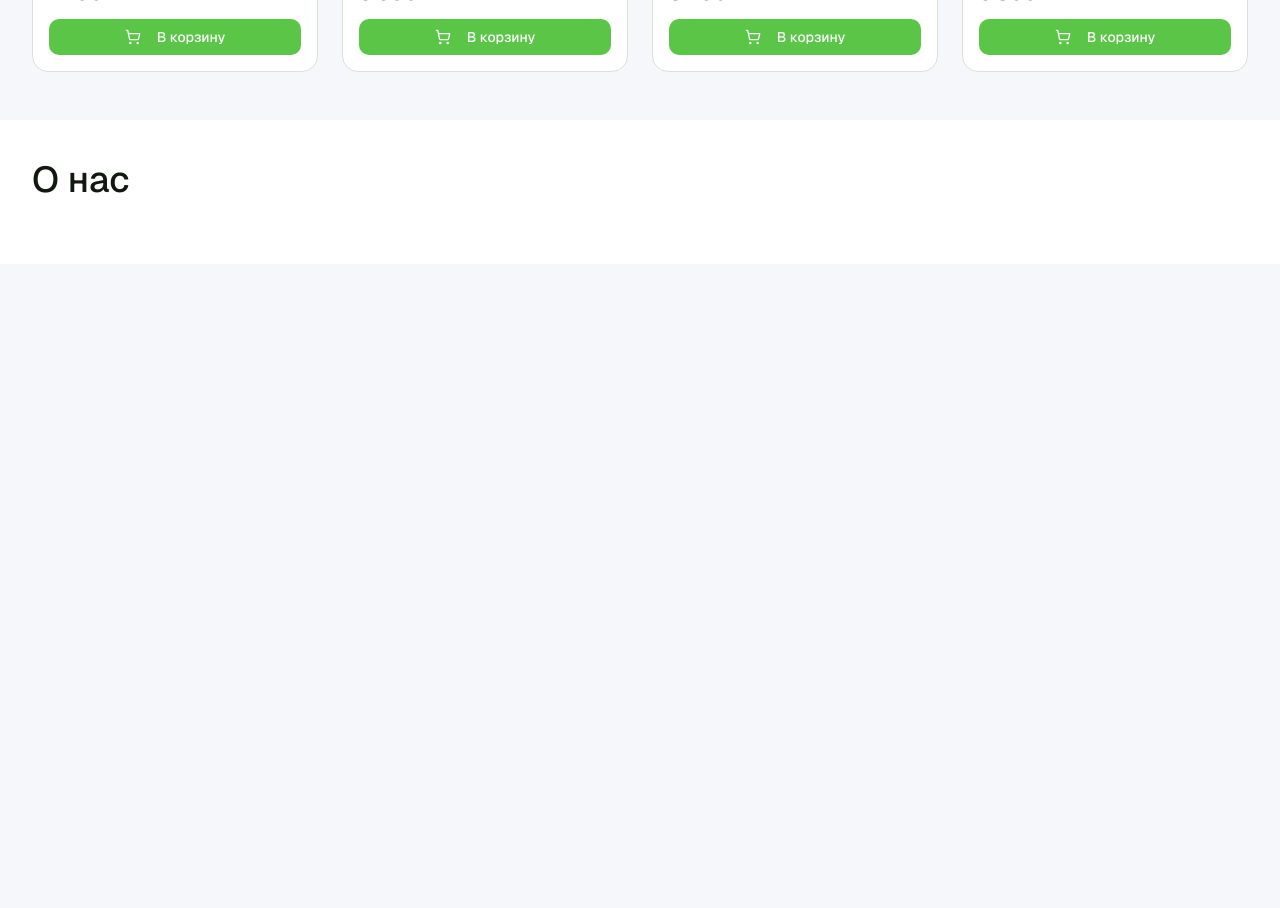
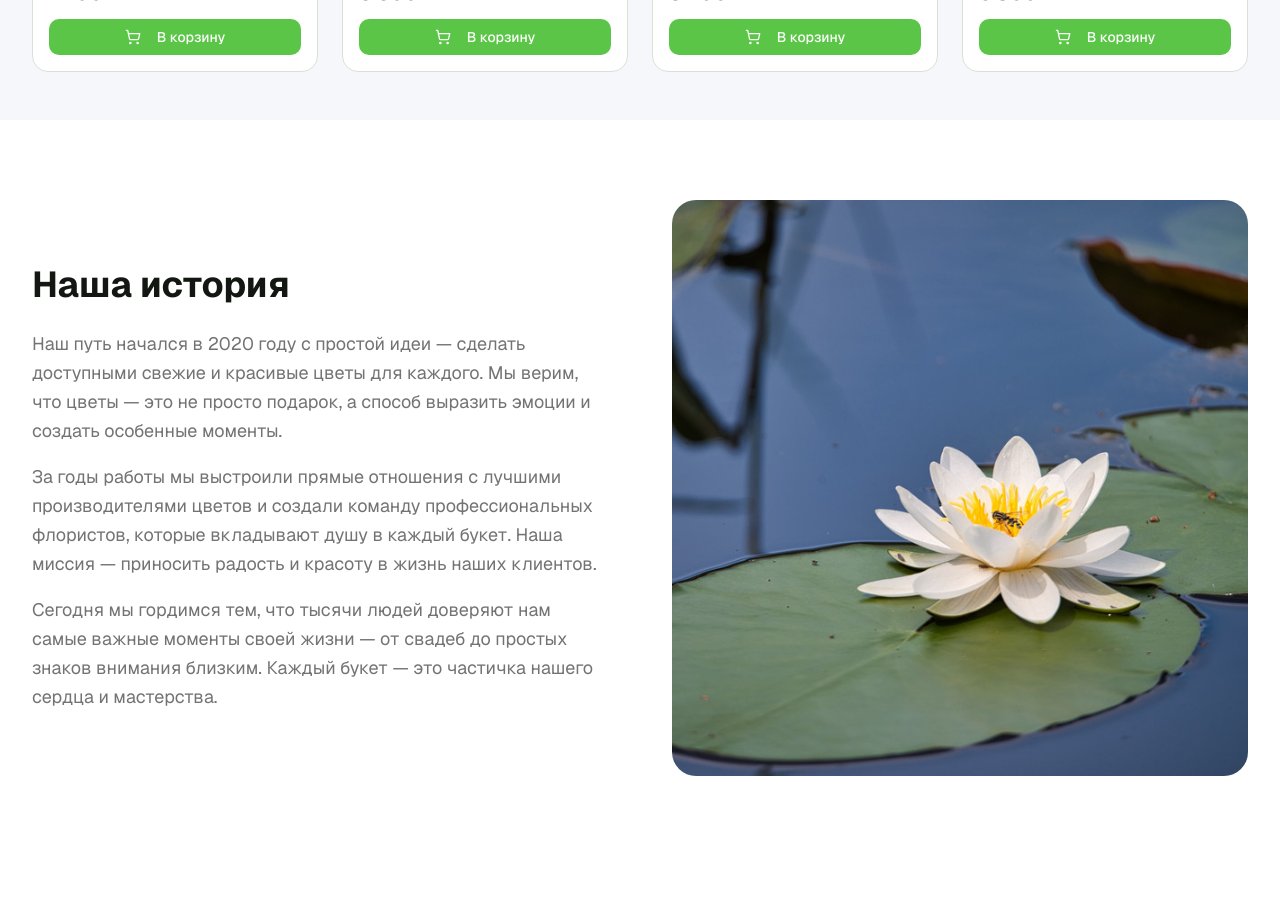
Before and after one commit to 18738721387118/zon, a Next.js app: page / in a window 1280 px wide. Shown: the part 1860-2768 px from the top of the page. Before the commit the page ends 2124 px from the top, so only its background shows below. Built offline with nearby package versions, Linux system fonts and the light colour scheme; no server answers.

Commit message:
feat: about us section

```diff
--- a/src/components/pages/home/about-us-section.tsx
+++ b/src/components/pages/home/about-us-section.tsx
@@ -1,8 +1,155 @@
+import { Heart, Leaf, Palette, User } from 'lucide-react'
+import Image from 'next/image'
+
+const VALUES = [
+  {
+    icon: Heart,
+    title: 'Свежесть',
+    description:
+      'Мы гарантируем свежесть каждого букета благодаря прямым поставкам от производителей',
+  },
+  {
+    icon: Leaf,
+    title: 'Экологичность',
+    description:
+      'Мы заботимся о природе и используем только экологически чистые материалы для упаковки',
+  },
+  {
+    icon: Palette,
+    title: 'Мастерство',
+    description: 'Наши флористы создают уникальные композиции, которые радуют глаз и душу',
+  },
+]
+
+const TEAM_MEMBERS = [
+  {
+    name: 'Анна Петрова',
+    role: 'Главный флорист',
+    image: '/flower-product.png',
+    description: 'Опыт работы более 10 лет. Специализируется на свадебных букетах.',
+  },
+  {
+    name: 'Дмитрий Смирнов',
+    role: 'Менеджер по закупкам',
+    image: '/flower-product.png',
+    description: 'Находит лучшие цветы от проверенных поставщиков по всему миру.',
+  },
+  {
+    name: 'Елена Иванова',
+    role: 'Дизайнер композиций',
+    image: '/flower-product.png',
+    description: 'Создает авторские букеты для особых случаев и мероприятий.',
+  },
+]
+
 export function ReviewsSection() {
   return (
     <div className='relative right-1/2 left-1/2 w-screen -translate-x-1/2 bg-white'>
-      <div className='mx-auto max-w-7xl px-4 py-10 sm:px-6 lg:px-8'>
-        <div className='mb-6 text-4xl font-medium'>О нас</div>
+      <div className='mx-auto max-w-7xl px-4 py-20 sm:px-6 lg:px-8'>
+        <section className='mb-32'>
+          <div className='grid gap-16 lg:grid-cols-2 lg:items-center'>
+            <div className='order-2 lg:order-1'>
+              <h2 className='mb-6 text-4xl font-bold'>Наша история</h2>
+              <div className='text-muted-foreground space-y-4 text-lg leading-relaxed'>
+                <p>
+                  Наш путь начался в 2020 году с простой идеи — сделать доступными свежие и
+                  красивые цветы для каждого. Мы верим, что цветы — это не просто подарок, а
+                  способ выразить эмоции и создать особенные моменты.
+                </p>
+                <p>
+                  За годы работы мы выстроили прямые отношения с лучшими производителями
+                  цветов и создали команду профессиональных флористов, которые вкладывают
+                  душу в каждый букет. Наша миссия — приносить радость и красоту в жизнь
+                  наших клиентов.
+                </p>
+                <p>
+                  Сегодня мы гордимся тем, что тысячи людей доверяют нам самые важные
+                  моменты своей жизни — от свадеб до простых знаков внимания близким. Каждый
+                  букет — это частичка нашего сердца и мастерства.
+                </p>
+              </div>
+            </div>
+
+            <div className='order-1 lg:order-2'>
+              <div className='overflow-hidden rounded-3xl'>
+                <Image
+                  src='/flower-product.png'
+                  alt='Our Story'
+                  width={600}
+                  height={700}
+                  className='h-full w-full object-cover'
+                />
+              </div>
+            </div>
+          </div>
+        </section>
+
+        <section className='mb-32'>
+          <div className='mb-12 text-center'>
+            <h2 className='mb-4 text-4xl font-bold'>Наши ценности</h2>
+            <p className='text-muted-foreground text-lg'>
+              Принципы, которыми мы руководствуемся в работе
+            </p>
+          </div>
+
+          <div className='grid gap-8 md:grid-cols-3'>
+            {VALUES.map((value, index) => {
+              const Icon = value.icon
+              return (
+                <div
+                  key={index}
+                  className='rounded-2xl border bg-white p-8 text-center transition-all hover:shadow-lg'
+                >
+                  <div className='bg-primary/10 mx-auto mb-6 flex h-20 w-20 items-center justify-center rounded-full'>
+                    <Icon className='text-primary h-10 w-10' />
+                  </div>
+                  <h3 className='mb-3 text-2xl font-bold'>{value.title}</h3>
+                  <p className='text-muted-foreground leading-relaxed'>
+                    {value.description}
+                  </p>
+                </div>
+              )
+            })}
+          </div>
+        </section>
+
+        <section>
+          <div className='mb-12 text-center'>
+            <h2 className='mb-4 text-4xl font-bold'>Познакомьтесь с командой</h2>
+            <p className='text-muted-foreground text-lg'>
+              Профессионалы, которые создают магию каждый день
+            </p>
+          </div>
+
+          <div className='grid gap-8 md:grid-cols-3'>
+            {TEAM_MEMBERS.map((member, index) => (
+              <div
+                key={index}
+                className='overflow-hidden rounded-2xl border bg-white shadow-sm'
+              >
+                <div className='aspect-square overflow-hidden'>
+                  <Image
+                    src={member.image}
+                    alt={member.name}
+                    width={400}
+                    height={400}
+                    className='h-full w-full object-cover transition-transform duration-500 hover:scale-110'
+                  />
+                </div>
+                <div className='p-6'>
+                  <div className='mb-1 flex items-center gap-2'>
+                    <User className='text-primary h-5 w-5' />
+                    <h3 className='text-xl font-bold'>{member.name}</h3>
+                  </div>
+                  <p className='text-primary mb-3 text-sm font-medium'>{member.role}</p>
+                  <p className='text-muted-foreground text-sm leading-relaxed'>
+                    {member.description}
+                  </p>
+                </div>
+              </div>
+            ))}
+          </div>
+        </section>
       </div>
     </div>
   )
--- a/src/components/pages/home/home-page.tsx
+++ b/src/components/pages/home/home-page.tsx
@@ -1,14 +1,14 @@
 import { ProductCard } from '@/components/shared/product-card'
-import { FLOWERS } from '@/data/flowers'
+
 import { ReviewsSection } from './about-us-section'
 import { HeroSection } from './hero-section'
+import { FLOWERS } from '@/data/flowers'
 
 export function Home() {
   return (
     <>
       <HeroSection />
 
-      {/* Flower Catalog */}
       <section className='py-12'>
         <div className='mb-8'>
           <h2 className='text-3xl font-bold'>Наш каталог</h2>
```
Also changed, not shown: src/components/shared/product-card.tsx (+0 -8 lines).
